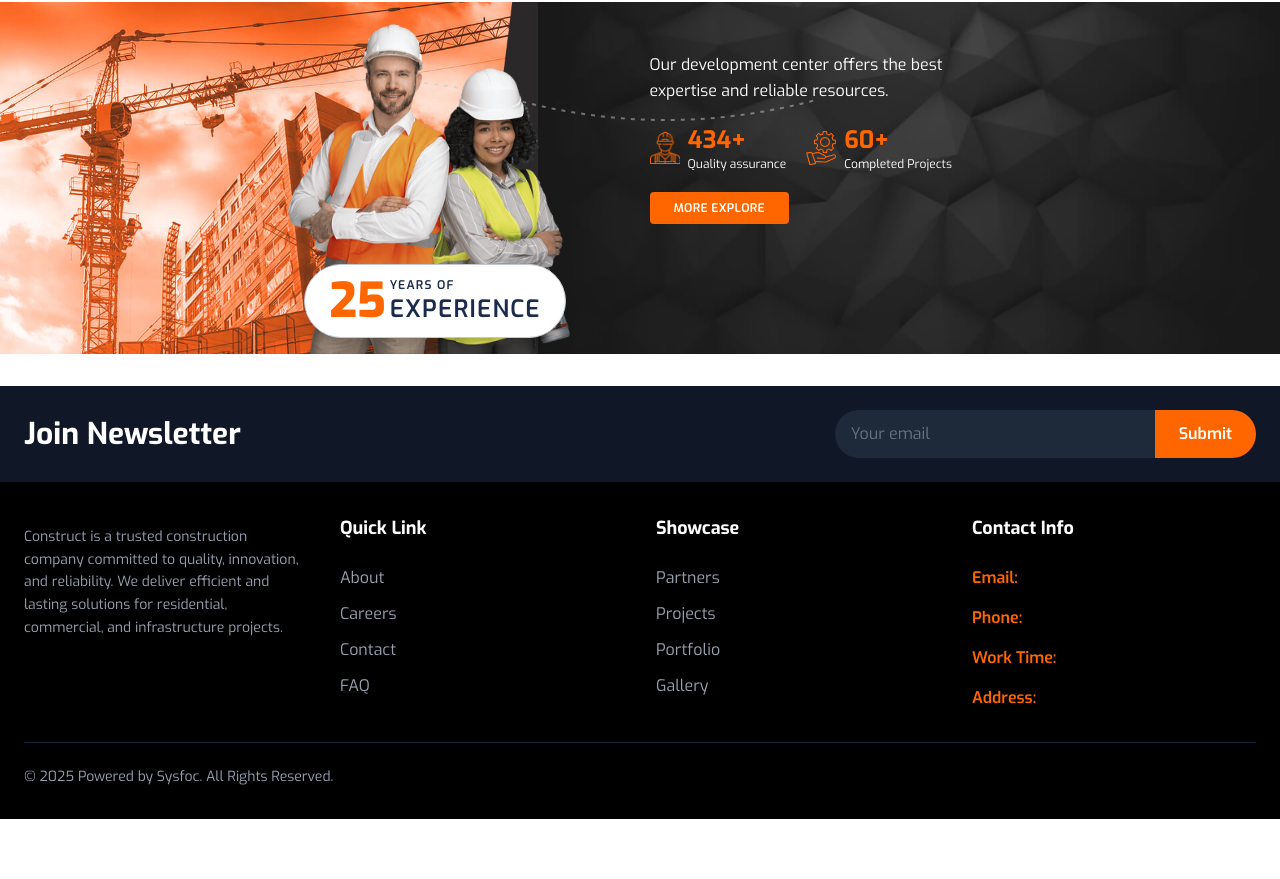
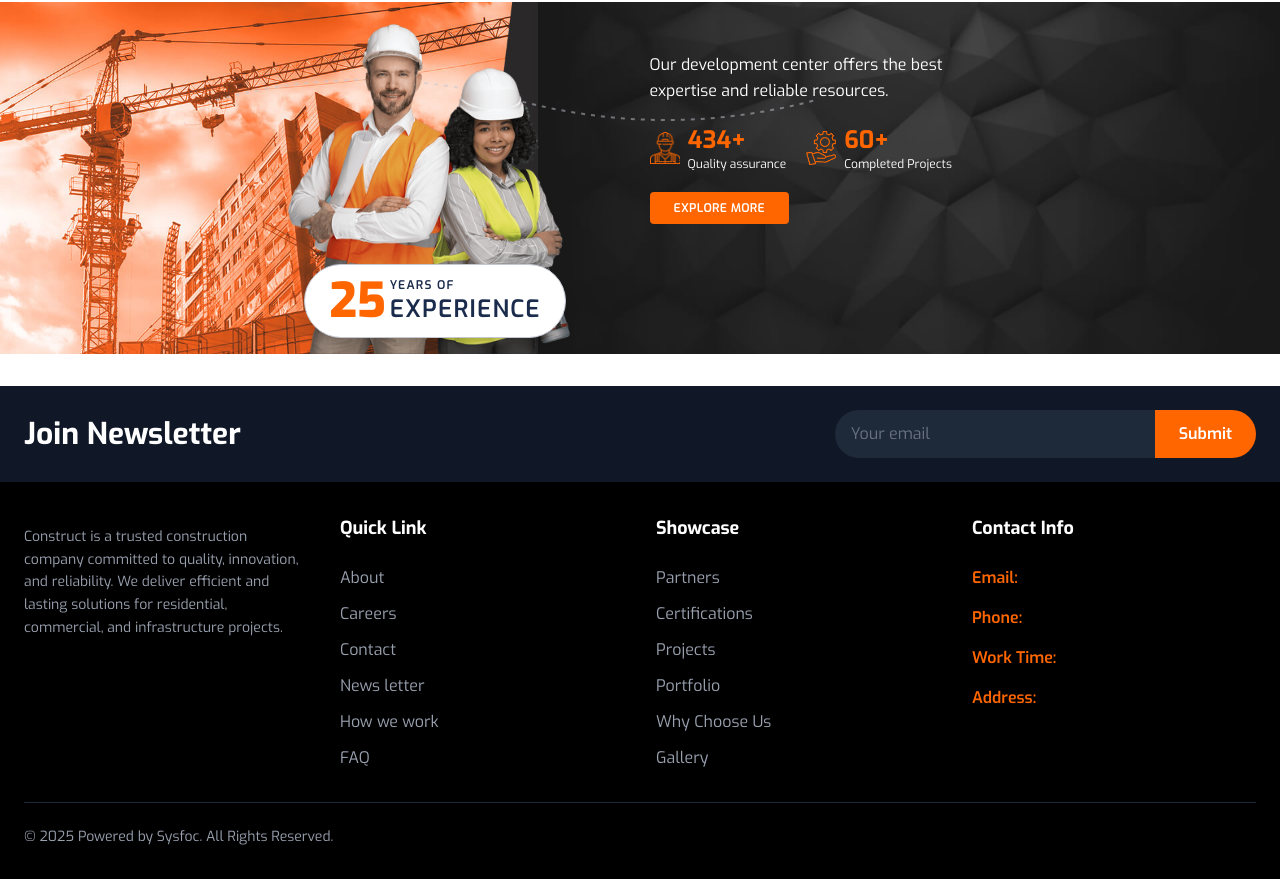
Before and after one commit to sysfoc/construction_nextjs, a Next.js app: page /why-choose-us in a window 1280 px wide. Shown: the part 1066-1945 px from the top of the page. Before the commit the page ends 1885 px from the top, so only its background shows below. Built offline with nearby package versions, Linux system fonts and the light colour scheme; no server answers; the database is empty.

Commit message:
Pages link

```diff
--- a/app/components/General/Banner.tsx
+++ b/app/components/General/Banner.tsx
@@ -24,7 +24,10 @@ const ConstructionCTA: React.FC = () => {
         <h2 className="text-2xl md:text-3xl lg:text-4xl font-bold text-white text-center mb-8 tracking-wide">
           Construction Projects
         </h2>
-       <SlantedButton text="GET STARTED" onClick={() => router.push("/quote")}/>
+        <div className="flex sm:flex-row flex-col gap-4">
+       <SlantedButton text="How we work" onClick={() => router.push("/how-we-work")}/>
+       <SlantedButton text="Book Service" onClick={() => router.push("/book-service")}/>
+        </div>
       </div>
     </div>
   );
--- a/app/components/User/AboutSection.tsx
+++ b/app/components/User/AboutSection.tsx
@@ -121,7 +121,7 @@ export default function AboutSection() {
 
             {/* CTA Button */}
             <div className="mt-8">
-              <SolidButton text="GET STARTED" onClick={() => router.push("/quote")}/>
+              <SolidButton text="Testimonials" onClick={() => router.push("/testimonials")}/>
             </div>
           </div>
         </div>
--- a/app/components/User/Footer.tsx
+++ b/app/components/User/Footer.tsx
@@ -47,13 +47,17 @@ const QUICK_LINKS = [
   { name: "About", href: "/about" },
   { name: "Careers", href: "/careers" },
   { name: "Contact", href: "/contact" },
+  { name: "News letter", href: "/newsletter" },
+  { name: "How we work", href: "/how-we-work" },
   { name: "FAQ", href: "/faqs" },
 ];
 
 const SHOWCASE_LINKS = [
   { name: "Partners", href: "/partners" },
+  { name: "Certifications", href: "/certifications" },
   { name: "Projects", href: "/projects" },
   { name: "Portfolio", href: "/portfolio" },
+  { name: "Why Choose Us", href: "/why-choose-us" },
   { name: "Gallery", href: "/gallery" },
 ];
 
@@ -133,7 +137,10 @@ function Footer() {
               </span>
             </div>
             <p className="text-gray-400 text-sm leading-relaxed mb-6">
-              Construct is a trusted construction company committed to quality, innovation, and reliability. We deliver efficient and lasting solutions for residential, commercial, and infrastructure projects.
+              Construct is a trusted construction company committed to quality,
+              innovation, and reliability. We deliver efficient and lasting
+              solutions for residential, commercial, and infrastructure
+              projects.
             </p>
           </div>
 
--- a/app/components/User/Servicesdetail.tsx
+++ b/app/components/User/Servicesdetail.tsx
@@ -212,8 +212,9 @@ export default function ConstructionSection(): React.JSX.Element {
           </div>
 
           {/* Get Started Button */}
-          <div>
+          <div className="flex sm:flex-row flex-col gap-4">
            <SolidButton text="Our Projects" onClick={() => router.push("/projects")} />
+           <SolidButton text="Emergency Services" onClick={() => router.push("/emergency-services")} />
           </div>
         </div>
       </div>
--- a/app/components/User/why-choose-us/banner-section.tsx
+++ b/app/components/User/why-choose-us/banner-section.tsx
@@ -1,5 +1,6 @@
-import type React from "react"
-import Image from "next/image"
+import type React from "react";
+import Image from "next/image";
+import Link from "next/link";
 
 export const BannerSection: React.FC = () => {
   return (
@@ -32,7 +33,9 @@ export const BannerSection: React.FC = () => {
               {/* 25 Years Badge */}
               <div className="absolute bottom-4 left-4 bg-[var(--background)] rounded-full px-3 sm:px-6 sm:py-3 py-2 shadow-xl border border-[var(--border-color)]">
                 <div className="flex gap-1 leading-tight">
-                  <div className="text-2xl sm:text-3xl md:text-5xl font-extrabold text-[var(--primary)]">25</div>
+                  <div className="text-2xl sm:text-3xl md:text-5xl font-extrabold text-[var(--primary)]">
+                    25
+                  </div>
                   <div className="text-[10px] text-start md:text-xs font-semibold text-[var(--paragraph-color)] uppercase tracking-widest">
                     Years of
                     <br />
@@ -64,8 +67,12 @@ export const BannerSection: React.FC = () => {
                     className="object-contain"
                   />
                   <div className="text-left">
-                    <div className="text-xl md:text-2xl font-bold text-[var(--primary)]">434+</div>
-                    <div className="text-[10px] md:text-xs text-white">Quality assurance</div>
+                    <div className="text-xl md:text-2xl font-bold text-[var(--primary)]">
+                      434+
+                    </div>
+                    <div className="text-[10px] md:text-xs text-white">
+                      Quality assurance
+                    </div>
                   </div>
                 </div>
 
@@ -79,20 +86,26 @@ export const BannerSection: React.FC = () => {
                     className="object-contain"
                   />
                   <div className="text-left">
-                    <div className="text-xl md:text-2xl font-bold text-[var(--primary)]">60+</div>
-                    <div className="text-[10px] md:text-xs text-white">Completed Projects</div>
+                    <div className="text-xl md:text-2xl font-bold text-[var(--primary)]">
+                      60+
+                    </div>
+                    <div className="text-[10px] md:text-xs text-white">
+                      Completed Projects
+                    </div>
                   </div>
                 </div>
               </div>
 
               {/* Button */}
-              <button className="bg-[var(--primary)] hover:bg-[var(--primary)]/90 text-[var(--primary-foreground)] font-semibold px-5 md:px-6 py-2 rounded transition duration-300 uppercase text-[10px] md:text-xs tracking-wide">
-                More Explore
-              </button>
+              <Link href="/about">
+                <button className="bg-[var(--primary)] hover:bg-[var(--primary)]/90 text-[var(--primary-foreground)] font-semibold px-5 md:px-6 py-2 rounded transition duration-300 uppercase text-[10px] md:text-xs tracking-wide">
+                  Explore More
+                </button>
+              </Link>
             </div>
           </div>
         </div>
       </div>
     </section>
-  )
-}
+  );
+};
--- a/app/testimonials/TestimonialsClient.tsx
+++ b/app/testimonials/TestimonialsClient.tsx
@@ -2,7 +2,8 @@
 import type React from "react";
 import { useEffect, useState } from "react";
 import Image from "next/image";
-import { ChevronsRight, MapPin } from "lucide-react";
+import { MapPin } from "lucide-react";
+import Link from "next/link";
 import { isPageVisible } from "@/lib/api/pageVisibility";
 import { useRouter } from "next/navigation";
 
@@ -143,7 +144,6 @@ const TestimonialsClient: React.FC = () => {
 
   return (
     <>
-
       <div className="bg-[var(--background)] py-12 px-4">
         <div className="max-w-7xl mx-auto">
           <div className="text-center mb-8">
@@ -183,9 +183,11 @@ const TestimonialsClient: React.FC = () => {
                 business
               </p>
               <div className="flex flex-wrap gap-3 justify-center">
-                <button className="bg-[var(--primary-foreground)] text-[var(--primary)] px-6 py-3 rounded-lg font-semibold text-sm hover:bg-[var(--background)] transition-all shadow-lg hover:shadow-xl hover:-translate-y-0.5">
-                  Start Your Project
-                </button>
+                <Link href="/quote">
+                  <button className="bg-[var(--primary-foreground)] text-[var(--primary)] px-6 py-3 rounded-lg font-semibold text-sm hover:bg-[var(--background)] transition-all shadow-lg hover:shadow-xl hover:-translate-y-0.5">
+                    Get a Quote Now
+                  </button>
+                </Link>
               </div>
             </div>
           </div>
```
